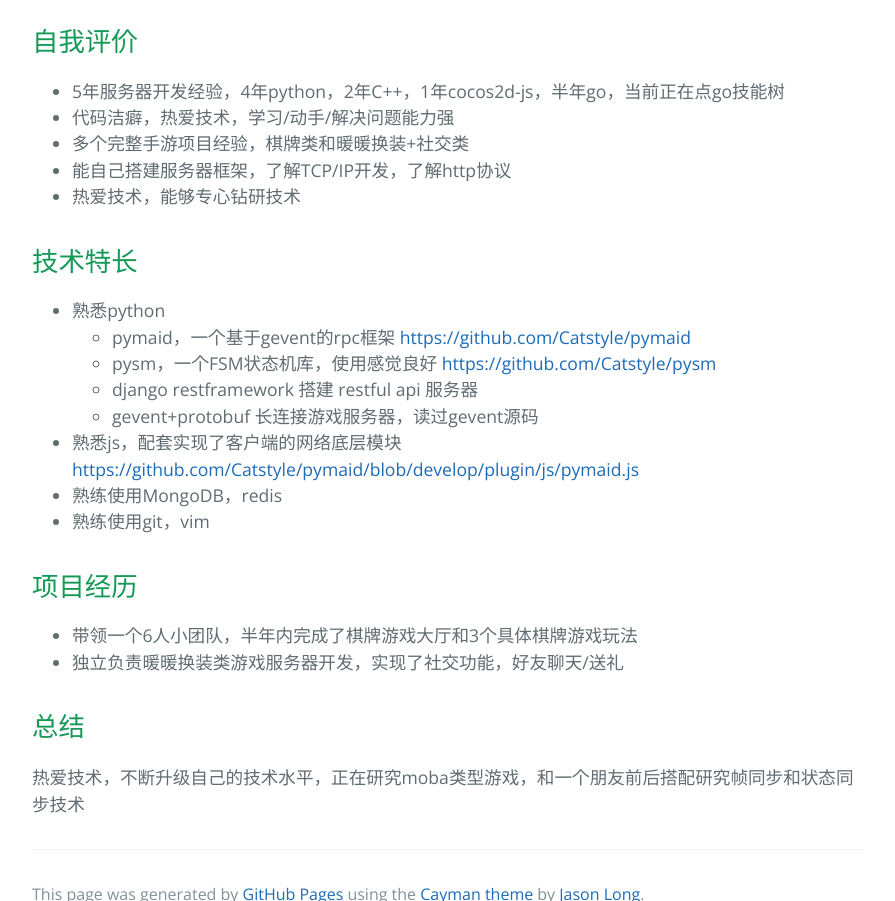
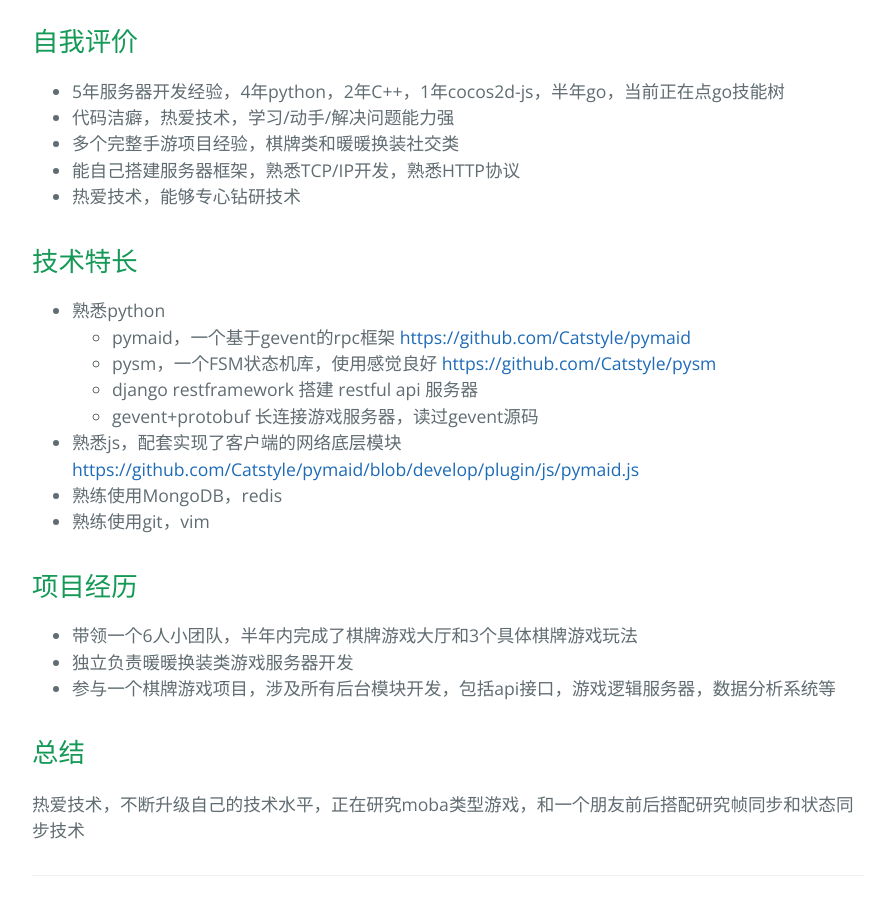
Before and after one commit to Catstyle/catstyle.github.com, a plain HTML site: page index.html in a window 1280 px wide. Shown: the part 280-1181 px from the top of the page, without its empty margins (192-1087 px from the left). Drawn offline with nearby package versions, Linux system fonts and the light colour scheme.

```diff
--- a/index.html
+++ b/index.html
@@ -22,8 +22,8 @@
 <ul>
 <li>5年服务器开发经验，4年python，2年C++，1年cocos2d-js，半年go，当前正在点go技能树</li>
 <li>代码洁癖，热爱技术，学习/动手/解决问题能力强</li>
-<li>多个完整手游项目经验，棋牌类和暖暖换装+社交类</li>
-<li>能自己搭建服务器框架，了解TCP/IP开发，了解http协议</li>
+<li>多个完整手游项目经验，棋牌类和暖暖换装社交类</li>
+<li>能自己搭建服务器框架，熟悉TCP/IP开发，熟悉HTTP协议</li>
 <li>热爱技术，能够专心钻研技术</li>
 </ul>
 
@@ -53,7 +53,8 @@
 
 <ul>
 <li>带领一个6人小团队，半年内完成了棋牌游戏大厅和3个具体棋牌游戏玩法</li>
-<li>独立负责暖暖换装类游戏服务器开发，实现了社交功能，好友聊天/送礼</li>
+<li>独立负责暖暖换装类游戏服务器开发</li>
+<li>参与一个棋牌游戏项目，涉及所有后台模块开发，包括api接口，游戏逻辑服务器，数据分析系统等</li>
 </ul>
 
 <h2>
--- a/params.json
+++ b/params.json
@@ -1,6 +1,6 @@
 {
   "name": "Resume",
   "tagline": "",
-  "body": "## 自我评价\r\n* 5年服务器开发经验，4年python，2年C++，1年cocos2d-js，半年go，当前正在点go技能树\r\n* 代码洁癖，热爱技术，学习/动手/解决问题能力强\r\n* 多个完整手游项目经验，棋牌类和暖暖换装+社交类\r\n* 能自己搭建服务器框架，了解TCP/IP开发，了解http协议\r\n* 热爱技术，能够专心钻研技术\r\n\r\n## 技术特长\r\n- 熟悉python\r\n  - pymaid，一个基于gevent的rpc框架 https://github.com/Catstyle/pymaid\r\n  - pysm，一个FSM状态机库，使用感觉良好 https://github.com/Catstyle/pysm\r\n  - django restframework 搭建 restful api 服务器\r\n  - gevent+protobuf 长连接游戏服务器，读过gevent源码\r\n- 熟悉js，配套实现了客户端的网络底层模块 https://github.com/Catstyle/pymaid/blob/develop/plugin/js/pymaid.js\r\n- 熟练使用MongoDB，redis\r\n- 熟练使用git，vim\r\n\r\n## 项目经历\r\n- 带领一个6人小团队，半年内完成了棋牌游戏大厅和3个具体棋牌游戏玩法\r\n- 独立负责暖暖换装类游戏服务器开发，实现了社交功能，好友聊天/送礼\r\n\r\n## 总结\r\n热爱技术，不断升级自己的技术水平，正在研究moba类型游戏，和一个朋友前后搭配研究帧同步和状态同步技术",
+  "body": "## 自我评价\r\n* 5年服务器开发经验，4年python，2年C++，1年cocos2d-js，半年go，当前正在点go技能树\r\n* 代码洁癖，热爱技术，学习/动手/解决问题能力强\r\n* 多个完整手游项目经验，棋牌类和暖暖换装社交类\r\n* 能自己搭建服务器框架，熟悉TCP/IP开发，熟悉HTTP协议\r\n* 热爱技术，能够专心钻研技术\r\n\r\n## 技术特长\r\n- 熟悉python\r\n  - pymaid，一个基于gevent的rpc框架 https://github.com/Catstyle/pymaid\r\n  - pysm，一个FSM状态机库，使用感觉良好 https://github.com/Catstyle/pysm\r\n  - django restframework 搭建 restful api 服务器\r\n  - gevent+protobuf 长连接游戏服务器，读过gevent源码\r\n- 熟悉js，配套实现了客户端的网络底层模块 https://github.com/Catstyle/pymaid/blob/develop/plugin/js/pymaid.js\r\n- 熟练使用MongoDB，redis\r\n- 熟练使用git，vim\r\n\r\n## 项目经历\r\n- 带领一个6人小团队，半年内完成了棋牌游戏大厅和3个具体棋牌游戏玩法\r\n- 独立负责暖暖换装类游戏服务器开发\r\n- 参与一个棋牌游戏项目，涉及所有后台模块开发，包括api接口，游戏逻辑服务器，数据分析系统等\r\n\r\n## 总结\r\n热爱技术，不断升级自己的技术水平，正在研究moba类型游戏，和一个朋友前后搭配研究帧同步和状态同步技术",
   "note": "Don't delete this file! It's used internally to help with page regeneration."
 }
```
